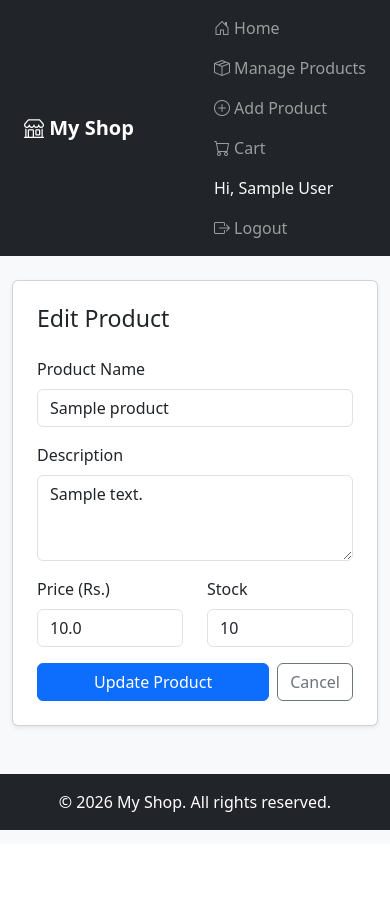
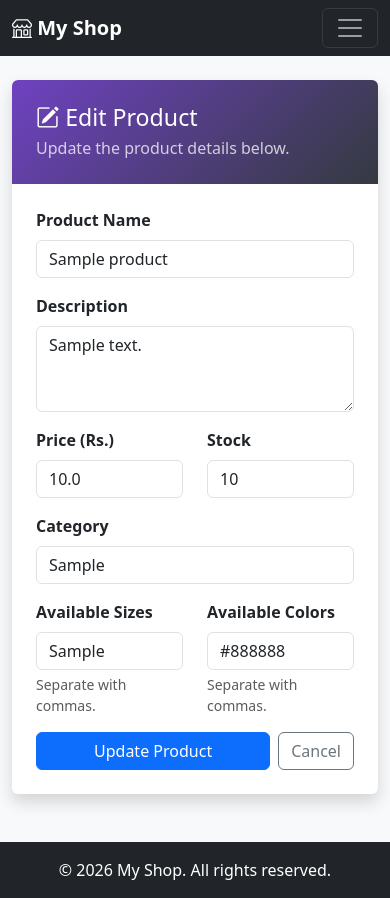
Before and after one commit to Farwa512/ecommerce-app, a Flask app: page /admin/edit/1 in a window 390 px wide. Before the commit the page ends 830 px from the top, so only its background shows below. Run offline with Flask 3, Linux system fonts and the light colour scheme; a user stored in the database is signed in; tables that the repository leaves empty hold one stand-in row (values such as "Sample post").

Commit message:
Add product detail page, sizes/colors with cart selection, admin-only nav dropdown, responsive navbar

```diff
--- a/app.py
+++ b/app.py
@@ -2,15 +2,17 @@ from flask import Flask, render_template, request, redirect, url_for, flash, ses
 from werkzeug.utils import secure_filename
 from werkzeug.security import generate_password_hash, check_password_hash
 from flask_login import LoginManager, login_user, logout_user, login_required, current_user
+from functools import wraps
 import os
+import stripe
 from models import db, Product, User, Order, OrderItem
-import stripe
 
 app = Flask(__name__)
 app.config['SQLALCHEMY_DATABASE_URI'] = 'mysql+pymysql://ecom_user:Shop1234@localhost/ecommerce_db'
 app.config['UPLOAD_FOLDER'] = 'static/uploads'
+app.config['SECRET_KEY'] = 'change-this-to-any-random-text'
 db.init_app(app)
-app.config['SECRET_KEY'] = 'change-this-to-any-random-text'
+
 stripe.api_key = os.environ.get('STRIPE_SECRET_KEY')
 STRIPE_PUBLISHABLE_KEY = os.environ.get('STRIPE_PUBLISHABLE_KEY')
 
@@ -18,11 +20,11 @@ login_manager = LoginManager()
 login_manager.init_app(app)
 login_manager.login_view = 'login'
 
+
 @login_manager.user_loader
 def load_user(user_id):
     return User.query.get(int(user_id))
 
-from functools import wraps
 
 def admin_required(f):
     @wraps(f)
@@ -35,13 +37,40 @@ def admin_required(f):
             return redirect(url_for('index'))
         return f(*args, **kwargs)
     return decorated_function
+
+
+def parse_cart_key(key):
+    parts = key.split('|')
+    product_id = int(parts[0])
+    size = parts[1] if len(parts) > 1 else ''
+    color = parts[2] if len(parts) > 2 else ''
+    return product_id, size, color
+
+
+def option_text(size, color):
+    parts = []
+    if size:
+        parts.append('Size: ' + size)
+    if color:
+        parts.append('Color: ' + color)
+    return ', '.join(parts)
+
+
 with app.app_context():
     db.create_all()
+
 
 @app.route('/')
 def index():
     products = Product.query.filter_by(is_active=True).all()
     return render_template('index.html', products=products)
+
+
+@app.route('/product/<int:id>')
+def product_detail(id):
+    product = Product.query.filter_by(id=id, is_active=True).first_or_404()
+    return render_template('product_detail.html', product=product)
+
 
 @app.route('/admin/add', methods=['GET', 'POST'])
 @login_required
@@ -52,6 +81,10 @@ def add_product():
         description = request.form['description']
         price = float(request.form['price'])
         stock = int(request.form['stock'])
+        category = request.form.get('category', '')
+        sizes = request.form.get('sizes', '')
+        colors = request.form.get('colors', '')
+
         image_file = request.files.get('image')
         filename = ''
         if image_file and image_file.filename != '':
@@ -63,7 +96,10 @@ def add_product():
             description=description,
             price=price,
             stock=stock,
-            image=filename
+            image=filename,
+            category=category,
+            sizes=sizes,
+            colors=colors
         )
         db.session.add(new_product)
         db.session.commit()
@@ -71,12 +107,14 @@ def add_product():
 
     return render_template('admin/add_product.html')
 
+
 @app.route('/admin/products')
 @login_required
 @admin_required
 def manage_products():
     products = Product.query.filter_by(is_active=True).all()
     return render_template('admin/manage_products.html', products=products)
+
 
 @app.route('/admin/edit/<int:id>', methods=['GET', 'POST'])
 @login_required
@@ -88,9 +126,13 @@ def edit_product(id):
         product.description = request.form['description']
         product.price = float(request.form['price'])
         product.stock = int(request.form['stock'])
+        product.category = request.form.get('category', '')
+        product.sizes = request.form.get('sizes', '')
+        product.colors = request.form.get('colors', '')
         db.session.commit()
         return redirect(url_for('manage_products'))
     return render_template('admin/edit_product.html', product=product)
+
 
 @app.route('/admin/delete/<int:id>')
 @login_required
@@ -101,6 +143,8 @@ def delete_product(id):
     db.session.commit()
     flash(f'{product.name} has been removed.', 'success')
     return redirect(url_for('manage_products'))
+
+
 @app.route('/register', methods=['GET', 'POST'])
 def register():
     if request.method == 'POST':
@@ -148,21 +192,41 @@ def logout():
     logout_user()
     flash('You have been logged out.', 'success')
     return redirect(url_for('index'))
-@app.route('/cart/add/<int:product_id>')
+
+
+@app.route('/cart/add/<int:product_id>', methods=['GET', 'POST'])
 @login_required
 def add_to_cart(product_id):
-    product = Product.query.get_or_404(product_id)
+    product = Product.query.filter_by(id=product_id, is_active=True).first_or_404()
+    size = request.values.get('size', '').strip()
+    color = request.values.get('color', '').strip()
+
+    if product.stock <= 0:
+        flash('This product is out of stock.', 'danger')
+        return redirect(url_for('product_detail', id=product.id))
+
+    if product.sizes:
+        available_sizes = [s.strip() for s in product.sizes.split(',')]
+        if size not in available_sizes:
+            flash('Please select a size.', 'danger')
+            return redirect(url_for('product_detail', id=product.id))
+    else:
+        size = ''
+
+    if product.colors:
+        available_colors = [c.strip() for c in product.colors.split(',')]
+        if color not in available_colors:
+            flash('Please select a color.', 'danger')
+            return redirect(url_for('product_detail', id=product.id))
+    else:
+        color = ''
+
+    key = f"{product.id}|{size}|{color}"
     cart = session.get('cart', {})
-
-    product_id_str = str(product_id)
-    if product_id_str in cart:
-        cart[product_id_str] += 1
-    else:
-        cart[product_id_str] = 1
-
+    cart[key] = cart.get(key, 0) + 1
     session['cart'] = cart
     flash(f'{product.name} added to cart.', 'success')
-    return redirect(url_for('index'))
+    return redirect(url_for('view_cart'))
 
 
 @app.route('/cart')
@@ -172,29 +236,35 @@ def view_cart():
     items = []
     total = 0
 
-    for product_id_str, quantity in cart.items():
-        product = Product.query.get(int(product_id_str))
+    for key, quantity in cart.items():
+        product_id, size, color = parse_cart_key(key)
+        product = Product.query.get(product_id)
         if product:
             subtotal = product.price * quantity
             total += subtotal
             items.append({
+                'key': key,
                 'product': product,
                 'quantity': quantity,
+                'size': size,
+                'color': color,
                 'subtotal': subtotal
             })
 
     return render_template('cart.html', items=items, total=total)
 
 
-@app.route('/cart/remove/<int:product_id>')
+@app.route('/cart/remove')
 @login_required
-def remove_from_cart(product_id):
+def remove_from_cart():
+    key = request.args.get('key', '')
     cart = session.get('cart', {})
-    product_id_str = str(product_id)
-    if product_id_str in cart:
-        del cart[product_id_str]
+    if key in cart:
+        del cart[key]
         session['cart'] = cart
     return redirect(url_for('view_cart'))
+
+
 @app.route('/checkout')
 @login_required
 def checkout():
@@ -204,13 +274,18 @@ def checkout():
         return redirect(url_for('view_cart'))
 
     line_items = []
-    for product_id_str, quantity in cart.items():
-        product = Product.query.get(int(product_id_str))
+    for key, quantity in cart.items():
+        product_id, size, color = parse_cart_key(key)
+        product = Product.query.get(product_id)
         if product:
+            name = product.name
+            options = option_text(size, color)
+            if options:
+                name = f"{product.name} ({options})"
             line_items.append({
                 'price_data': {
                     'currency': 'usd',
-                    'product_data': {'name': product.name},
+                    'product_data': {'name': name},
                     'unit_amount': int(product.price * 100),
                 },
                 'quantity': quantity,
@@ -245,14 +320,17 @@ def payment_success():
         db.session.add(new_order)
         db.session.commit()
 
-        for product_id_str, quantity in cart.items():
-            product = Product.query.get(int(product_id_str))
+        for key, quantity in cart.items():
+            product_id, size, color = parse_cart_key(key)
+            product = Product.query.get(product_id)
             if product:
                 order_item = OrderItem(
                     order_id=new_order.id,
                     product_id=product.id,
                     quantity=quantity,
-                    price=product.price
+                    price=product.price,
+                    size=size,
+                    color=color
                 )
                 db.session.add(order_item)
                 product.stock -= quantity
@@ -265,5 +343,7 @@ def payment_success():
 
     flash('Payment was not completed.', 'danger')
     return redirect(url_for('view_cart'))
+
+
 if __name__ == '__main__':
-        app.run(debug=True, host='0.0.0.0', port=5000)
+    app.run(debug=True, host='0.0.0.0', port=5000)
--- /dev/null
+++ b/static/css/style.css
@@ -0,0 +1,7 @@
+.product-card {
+  transition: transform 0.2s ease, box-shadow 0.2s ease;
+}
+.product-card:hover {
+  transform: translateY(-4px);
+  box-shadow: 0 8px 20px rgba(0, 0, 0, 0.15) !important;
+}
--- a/templates/admin/edit_product.html
+++ b/templates/admin/edit_product.html
@@ -1,27 +1,46 @@
 {% extends "base.html" %}
 {% block content %}
 <div class="row justify-content-center">
-  <div class="col-md-6">
-    <div class="card shadow-sm">
+  <div class="col-md-7">
+    <div class="card shadow border-0 overflow-hidden">
+      <div class="p-4 text-white" style="background: linear-gradient(135deg, #6f42c1, #343a40);">
+        <h3 class="mb-1"><i class="bi bi-pencil-square"></i> Edit Product</h3>
+        <p class="mb-0 opacity-75">Update the product details below.</p>
+      </div>
       <div class="card-body p-4">
-        <h3 class="mb-4">Edit Product</h3>
         <form method="POST">
           <div class="mb-3">
-            <label class="form-label">Product Name</label>
+            <label class="form-label fw-semibold">Product Name</label>
             <input type="text" name="name" class="form-control" value="{{ product.name }}" required>
           </div>
           <div class="mb-3">
-            <label class="form-label">Description</label>
-            <textarea name="description" class="form-control" rows="3">{{ product.description }}</textarea>
+            <label class="form-label fw-semibold">Description</label>
+            <textarea name="description" class="form-control" rows="3">{{ product.description or '' }}</textarea>
           </div>
           <div class="row">
             <div class="col-6 mb-3">
-              <label class="form-label">Price (Rs.)</label>
+              <label class="form-label fw-semibold">Price (Rs.)</label>
               <input type="number" step="0.01" name="price" class="form-control" value="{{ product.price }}" required>
             </div>
             <div class="col-6 mb-3">
-              <label class="form-label">Stock</label>
+              <label class="form-label fw-semibold">Stock</label>
               <input type="number" name="stock" class="form-control" value="{{ product.stock }}" required>
+            </div>
+          </div>
+          <div class="mb-3">
+            <label class="form-label fw-semibold">Category</label>
+            <input type="text" name="category" class="form-control" value="{{ product.category or '' }}" placeholder="e.g. Shirts, Shoes">
+          </div>
+          <div class="row">
+            <div class="col-6 mb-3">
+              <label class="form-label fw-semibold">Available Sizes</label>
+              <input type="text" name="sizes" class="form-control" value="{{ product.sizes or '' }}" placeholder="e.g. S,M,L,XL">
+              <div class="form-text">Separate with commas.</div>
+            </div>
+            <div class="col-6 mb-3">
+              <label class="form-label fw-semibold">Available Colors</label>
+              <input type="text" name="colors" class="form-control" value="{{ product.colors or '' }}" placeholder="e.g. Black,White,Blue">
+              <div class="form-text">Separate with commas.</div>
             </div>
           </div>
           <div class="d-flex gap-2">
--- a/templates/base.html
+++ b/templates/base.html
@@ -9,20 +9,52 @@
     <link rel="stylesheet" href="{{ url_for('static', filename='css/style.css') }}">
 </head>
 <body class="bg-light">
-    <nav class="navbar navbar-expand-lg navbar-dark bg-dark px-4 mb-4">
-        <a class="navbar-brand fw-bold" href="/"><i class="bi bi-shop"></i> My Shop</a>
-        <div class="navbar-nav">
-            <a class="nav-link" href="/"><i class="bi bi-house-door"></i> Home</a>
-            <a class="nav-link" href="/admin/products"><i class="bi bi-box-seam"></i> Manage Products</a>
-            <a class="nav-link" href="/admin/add"><i class="bi bi-plus-circle"></i> Add Product</a>
-            {% if current_user.is_authenticated %}
-              <a class="nav-link" href="{{ url_for('view_cart') }}"><i class="bi bi-cart"></i> Cart</a>
-              <span class="nav-link text-light">Hi, {{ current_user.name }}</span>
-              <a class="nav-link" href="{{ url_for('logout') }}"><i class="bi bi-box-arrow-right"></i> Logout</a>
-            {% else %}
-              <a class="nav-link" href="{{ url_for('login') }}"><i class="bi bi-box-arrow-in-right"></i> Login</a>
-              <a class="nav-link" href="{{ url_for('register') }}"><i class="bi bi-person-plus"></i> Register</a>
-            {% endif %}
+    <nav class="navbar navbar-expand-lg navbar-dark bg-dark mb-4">
+        <div class="container">
+            <a class="navbar-brand fw-bold" href="{{ url_for('index') }}"><i class="bi bi-shop"></i> My Shop</a>
+            <button class="navbar-toggler" type="button" data-bs-toggle="collapse" data-bs-target="#mainNav" aria-controls="mainNav" aria-expanded="false" aria-label="Toggle navigation">
+                <span class="navbar-toggler-icon"></span>
+            </button>
+            <div class="collapse navbar-collapse" id="mainNav">
+                <ul class="navbar-nav me-auto">
+                    <li class="nav-item">
+                        <a class="nav-link" href="{{ url_for('index') }}"><i class="bi bi-house-door"></i> Home</a>
+                    </li>
+                    {% if current_user.is_authenticated and current_user.role == 'admin' %}
+                    <li class="nav-item dropdown">
+                        <a class="nav-link dropdown-toggle" href="#" role="button" data-bs-toggle="dropdown" aria-expanded="false">
+                            <i class="bi bi-gear"></i> Admin
+                        </a>
+                        <ul class="dropdown-menu">
+                            <li><a class="dropdown-item" href="{{ url_for('manage_products') }}"><i class="bi bi-box-seam"></i> Manage Products</a></li>
+                            <li><a class="dropdown-item" href="{{ url_for('add_product') }}"><i class="bi bi-plus-circle"></i> Add Product</a></li>
+                        </ul>
+                    </li>
+                    {% endif %}
+                </ul>
+                <ul class="navbar-nav ms-auto align-items-lg-center">
+                    {% if current_user.is_authenticated %}
+                    <li class="nav-item">
+                        <a class="nav-link" href="{{ url_for('view_cart') }}"><i class="bi bi-cart"></i> Cart</a>
+                    </li>
+                    <li class="nav-item dropdown">
+                        <a class="nav-link dropdown-toggle" href="#" role="button" data-bs-toggle="dropdown" aria-expanded="false">
+                            <i class="bi bi-person-circle"></i> {{ current_user.name }}
+                        </a>
+                        <ul class="dropdown-menu dropdown-menu-end">
+                            <li><a class="dropdown-item" href="{{ url_for('logout') }}"><i class="bi bi-box-arrow-right"></i> Logout</a></li>
+                        </ul>
+                    </li>
+                    {% else %}
+                    <li class="nav-item">
+                        <a class="nav-link" href="{{ url_for('login') }}"><i class="bi bi-box-arrow-in-right"></i> Login</a>
+                    </li>
+                    <li class="nav-item">
+                        <a class="btn btn-primary btn-sm ms-lg-2" href="{{ url_for('register') }}"><i class="bi bi-person-plus"></i> Register</a>
+                    </li>
+                    {% endif %}
+                </ul>
+            </div>
         </div>
     </nav>
 
--- a/templates/cart.html
+++ b/templates/cart.html
@@ -9,6 +9,8 @@
       <thead class="table-dark">
         <tr>
           <th>Product</th>
+          <th>Size</th>
+          <th>Color</th>
           <th>Price</th>
           <th>Quantity</th>
           <th>Subtotal</th>
@@ -19,11 +21,13 @@
         {% for item in items %}
         <tr>
           <td>{{ item.product.name }}</td>
+          <td>{{ item.size or '-' }}</td>
+          <td>{{ item.color or '-' }}</td>
           <td>Rs. {{ item.product.price }}</td>
           <td>{{ item.quantity }}</td>
           <td>Rs. {{ item.subtotal }}</td>
           <td>
-            <a href="{{ url_for('remove_from_cart', product_id=item.product.id) }}" class="btn btn-sm btn-outline-danger">
+            <a href="{{ url_for('remove_from_cart', key=item.key) }}" class="btn btn-sm btn-outline-danger">
               <i class="bi bi-trash"></i> Remove
             </a>
           </td>
```
Also changed, not shown: models.py (+9 -0 lines), templates/admin/add_product.html (+23 -12 lines), templates/index.html (+19 -8 lines), templates/product_detail.html (added, +74 -0 lines), 1 other file.
